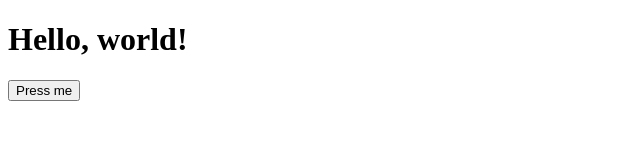
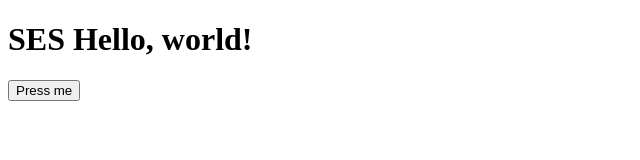
Before and after one commit to BMT-Studio/SES-Web, a plain HTML site: page index.html in a window 1280 px wide. Shown: the whole page, without its empty margins (0-640 px from the left). Drawn offline with Linux system fonts and the light colour scheme.

Commit message:
update theme

```diff
--- a/index.html
+++ b/index.html
@@ -7,7 +7,7 @@
   <link href='/style.css' rel='stylesheet'>
 </head>
 <body>
-  <h1>Hello, world!</h1>
+  <h1>SES Hello, world!</h1>
   <button onclick="console.log('hello');">Press me</button>
   <script defer type="text/javascript" src="/main.js"></script>
 </body>
```
